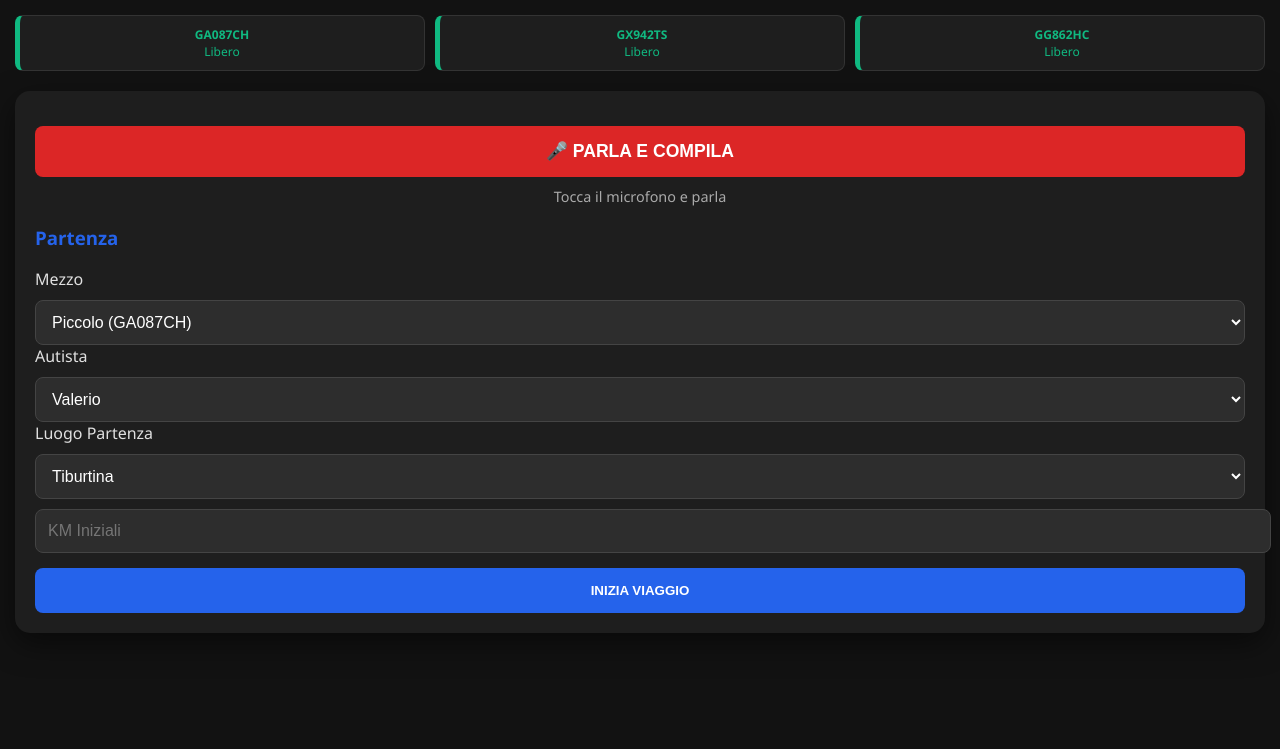
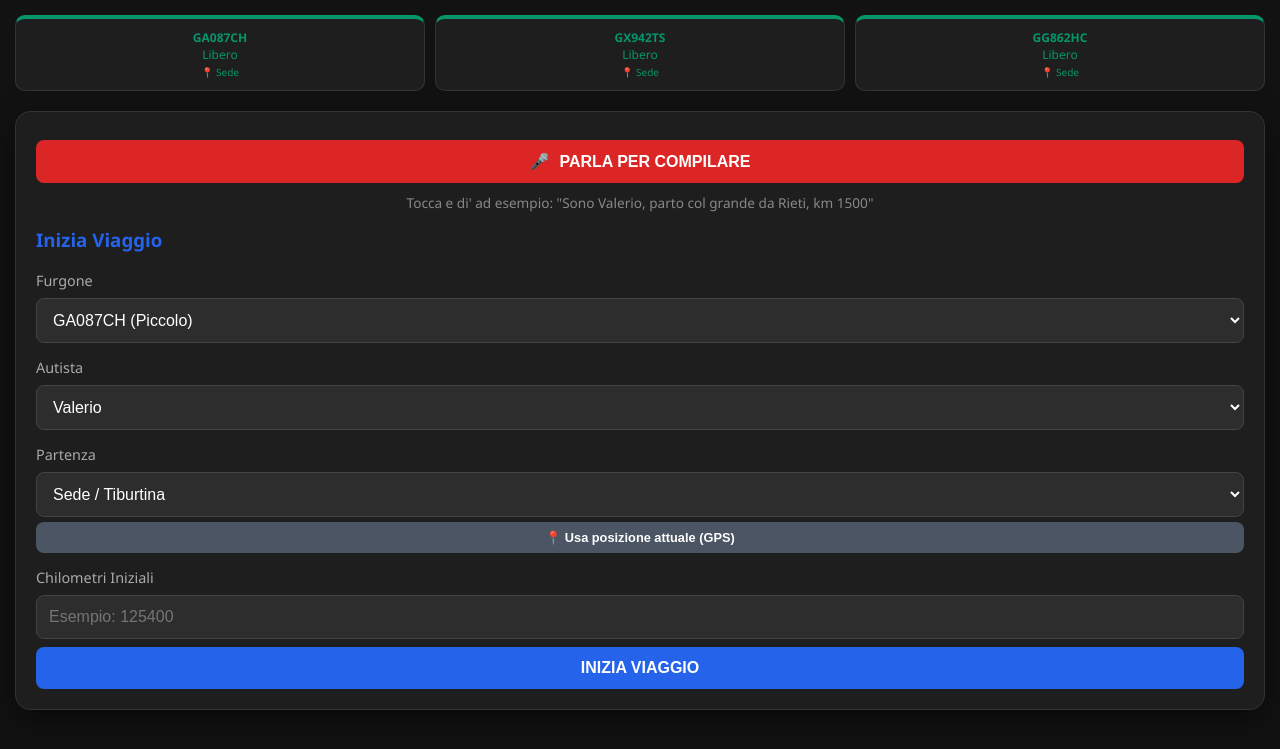
Before and after one commit to valerio121291/furgoni-uscite, a Flask app: page / in a window 1280 px wide. Shown: the top 749 px of the page. Run offline with Flask 3, Linux system fonts and the light colour scheme; some libraries are stand-ins or nearby versions.

Commit message:
Update form.html

```diff
--- a/templates/form.html
+++ b/templates/form.html
@@ -3,79 +3,163 @@
 <head>
     <meta charset="utf-8">
     <meta name="viewport" content="width=device-width, initial-scale=1">
-    <title>Furgoni IA Dark</title>
+    <title>Centrale Furgoni Valerio - IA Dark</title>
     <style>
-        body { font-family: 'Segoe UI', sans-serif; background: #121212; color: #e0e0e0; padding: 15px; margin: 0; }
+        /* TEMA SCURO */
+        body { font-family: 'Segoe UI', Tahoma, Geneva, Verdana, sans-serif; background: #121212; color: #e0e0e0; padding: 15px; margin: 0; }
         .status-grid { display: grid; grid-template-columns: repeat(3, 1fr); gap: 10px; margin-bottom: 20px; }
-        .truck { background: #1e1e1e; padding: 10px; border-radius: 8px; text-align: center; font-size: 0.75rem; border: 1px solid #333; }
-        .In.Viaggio { border-left: 5px solid #f97316; color: #f97316; }
-        .Libero { border-left: 5px solid #10b981; color: #10b981; }
-        .main-card { background: #1e1e1e; padding: 20px; border-radius: 15px; box-shadow: 0 10px 30px rgba(0,0,0,0.5); }
-        select, input { width: 100%; padding: 12px; margin-top: 10px; border-radius: 8px; border: 1px solid #444; background: #2d2d2d; color: white; font-size: 1rem; }
-        button { width: 100%; padding: 15px; margin-top: 15px; border-radius: 8px; border: none; font-weight: bold; cursor: pointer; }
-        .btn-blue { background: #2563eb; color: white; }
-        .btn-voice { background: #dc2626; color: white; margin-bottom: 20px; font-size: 1.1rem; }
-        #v-status { text-align: center; color: #aaa; font-size: 0.9rem; margin-top: -10px; margin-bottom: 10px; }
+        .truck-card { background: #1e1e1e; padding: 10px; border-radius: 10px; text-align: center; font-size: 0.75rem; border: 1px solid #333; transition: 0.3s; }
+        .In.Viaggio { border-top: 4px solid #f97316; color: #f97316; }
+        .Libero { border-top: 4px solid #059669; color: #059669; }
+
+        .main-card { background: #1e1e1e; padding: 20px; border-radius: 15px; box-shadow: 0 10px 30px rgba(0,0,0,0.5); border: 1px solid #333; }
+
+        h3 { color: #2563eb; margin-top: 0; }
+        label { display: block; margin-top: 15px; font-size: 0.9rem; color: #aaa; }
+
+        select, input, button { width: 100%; padding: 12px; margin-top: 8px; border-radius: 8px; border: 1px solid #444; box-sizing: border-box; font-size: 1rem; }
+        select, input { background: #2d2d2d; color: white; }
+
+        /* BOTTONI */
+        button { background: #2563eb; color: white; font-weight: bold; border: none; cursor: pointer; transition: 0.2s; }
+        button:active { transform: scale(0.98); }
+        .btn-voice { background: #dc2626; margin-bottom: 10px; display: flex; align-items: center; justify-content: center; gap: 10px; }
+        .btn-gps { background: #4b5563; font-size: 0.8rem; padding: 8px; margin-top: 5px; }
+        .btn-stop { background: #059669; }
+        .btn-annulla { background: transparent; color: #666; border: 1px solid #444; margin-top: 30px; font-size: 0.8rem; }
+
+        .info-box { background: #1a2233; padding: 12px; border-radius: 8px; margin-bottom: 15px; font-size: 0.9rem; border-left: 4px solid #2563eb; color: #fff; }
+        #stato-ia { text-align: center; color: #888; font-size: 0.85rem; margin-bottom: 15px; }
     </style>
 </head>
 <body>
+
     <div class="status-grid">
         {% for t, info in furgoni.items() %}
-        <div class="truck {{ info.stato }}"><strong>{{ t }}</strong><br>{{ info.stato }}</div>
+        <div class="truck-card {{ info.stato }}">
+            <strong>{{ t }}</strong><br>
+            {{ info.stato }}<br>
+            <small>📍 {{ info.posizione }}</small>
+        </div>
         {% endfor %}
     </div>
 
     <div class="main-card">
         {% if not targa_attiva %}
-            <button type="button" class="btn-voice" id="start-voice">🎤 PARLA E COMPILA</button>
-            <div id="v-status">Tocca il microfono e parla</div>
+            <button type="button" class="btn-voice" id="btn-vocale">
+                <span>🎤</span> PARLA PER COMPILARE
+            </button>
+            <div id="stato-ia">Tocca e di' ad esempio: "Sono Valerio, parto col grande da Rieti, km 1500"</div>
+
+            <form method="post" id="mainForm">
+                <h3>Inizia Viaggio</h3>
+
+                <label>Furgone</label>
+                <select name="targa" id="targa" required>
+                    <option value="GA087CH">GA087CH (Piccolo)</option>
+                    <option value="GX942TS">GX942TS (Medio)</option>
+                    <option value="GG862HC">GG862HC (Grosso)</option>
+                </select>
+
+                <label>Autista</label>
+                <select name="autista" id="autista">
+                    <option value="Valerio">Valerio</option>
+                    <option value="Daniele">Daniele</option>
+                    <option value="Costantino">Costantino</option>
+                    <option value="Simone">Simone</option>
+                    <option value="Stefano">Stefano</option>
+                </select>
+
+                <label>Partenza</label>
+                <select name="partenza" id="partenza">
+                    <option value="Sede">Sede / Tiburtina</option>
+                    <option value="Rieti">Rieti</option>
+                    <option value="Cavour Viminale">Cavour Viminale</option>
+                    <option value="Via Genova">Via Genova</option>
+                    <option value="Policlinico">Policlinico</option>
+                    <option value="San Giovanni">San Giovanni</option>
+                    <option value="L'Aquila">L'Aquila</option>
+                    <option value="Teramo">Teramo</option>
+                    <option value="Avezzano">Avezzano</option>
+                </select>
+                <button type="button" class="btn-gps" onclick="rilevaPosizione('partenza')">📍 Usa posizione attuale (GPS)</button>
+
+                <label>Chilometri Iniziali</label>
+                <input type="number" name="km_partenza" id="km_partenza" placeholder="Esempio: 125400" required>
+
+                <button type="submit" name="azione" value="start">INIZIA VIAGGIO</button>
+            </form>
+
+        {% else %}
+            <div class="info-box">
+                🚜 Mezzo: <strong>{{ targa_attiva }}</strong><br>
+                👤 Autista: <strong>{{ corsa_attiva.autista }}</strong>
+            </div>
 
             <form method="post">
-                <h3 style="color:#2563eb">Partenza</h3>
-                <label>Mezzo</label>
-                <select name="targa" id="targa">
-                    <option value="GA087CH">Piccolo (GA087CH)</option>
-                    <option value="GX942TS">Medio (GX942TS)</option>
-                    <option value="GG862HC">Grande (GG862HC)</option>
-                </select>
-                <label>Autista</label>
-                <select name="autista" id="autista">
-                    <option>Valerio</option><option>Daniele</option><option>Costantino</option><option>Simone</option><option>Stefano</option>
-                </select>
-                <label>Luogo Partenza</label>
-                <select name="partenza" id="partenza">
-                    <option>Tiburtina</option><option>Sede</option><option>Rieti</option><option>L'Aquila</option>
-                </select>
-                <input type="number" name="km_partenza" id="km_partenza" placeholder="KM Iniziali" required>
-                <button type="submit" name="azione" value="start" class="btn-blue">INIZIA VIAGGIO</button>
-            </form>
-        {% else %}
-            <h3 style="color:#f97316">Viaggio in corso: {{ targa_attiva }}</h3>
-            <form method="post">
                 <input type="hidden" name="targa" value="{{ targa_attiva }}">
-                <button type="submit" name="azione" value="annulla" style="background:#444; color:white;">Annulla Viaggio</button>
+
+                {% if corsa_attiva.step == 1 %}
+                    <h3>Fase 2: Arrivo a Destinazione</h3>
+                    <label>Destinazione Raggiunta</label>
+                    <select name="destinazione" id="destinazione">
+                        <option value="Rieti">Rieti</option>
+                        <option value="Tiburtina">Tiburtina</option>
+                        <option value="L'Aquila">L'Aquila</option>
+                        <option value="Cavour Viminale">Cavour Viminale</option>
+                        <option value="Via Genova">Via Genova</option>
+                        <option value="Policlinico">Policlinico</option>
+                        <option value="Avezzano">Avezzano</option>
+                        <option value="Teramo">Teramo</option>
+                        <option value="Sede">Sede</option>
+                    </select>
+                    <button type="button" class="btn-gps" onclick="rilevaPosizione('destinazione')">📍 Rileva dove sono ora</button>
+
+                    <label>Chilometri all'Arrivo</label>
+                    <input type="number" name="km_destinazione" placeholder="KM Arrivo" required>
+
+                    <button type="submit" name="azione" value="arrivo_dest">REGISTRA ARRIVO</button>
+
+                {% elif corsa_attiva.step == 2 %}
+                    <h3>Fase 3: Rientro alla Base</h3>
+                    <p style="font-size: 0.9rem; color: #888;">Stai rientrando alla sede di Tiburtina.</p>
+
+                    <label>Chilometri Finali (Rientro)</label>
+                    <input type="number" name="km_rientro" placeholder="KM Finali" required>
+
+                    <button type="submit" name="azione" value="stop" class="btn-stop">CHIUDI E SCARICA PDF</button>
+                {% endif %}
+
+                <button type="submit" name="azione" value="annulla" class="btn-annulla">Annulla Viaggio</button>
             </form>
         {% endif %}
     </div>
 
     <script>
-    const btn = document.getElementById('start-voice');
-    const status = document.getElementById('v-status');
+    // --- LOGICA MICROFONO E IA ---
+    const btnIA = document.getElementById('btn-vocale');
+    const statoIA = document.getElementById('stato-ia');
 
     if ('webkitSpeechRecognition' in window) {
         const recognition = new webkitSpeechRecognition();
         recognition.lang = "it-IT";
+        recognition.continuous = false;
 
-        btn.onclick = () => { recognition.start(); status.innerText = "Ti ascolto..."; };
+        btnIA.onclick = () => {
+            recognition.start();
+            statoIA.innerText = "Ti ascolto... parla ora";
+            statoIA.style.color = "#ef4444";
+        };
 
         recognition.onresult = (event) => {
-            const text = event.results[0][0].transcript;
-            status.innerText = "Analisi IA: " + text;
+            const transcript = event.results[0][0].transcript;
+            statoIA.innerText = "IA sta analizzando: " + transcript;
+            statoIA.style.color = "#2563eb";
 
             fetch('/process_voice', {
                 method: 'POST',
                 headers: {'Content-Type': 'application/json'},
-                body: JSON.stringify({text: text})
+                body: JSON.stringify({text: transcript})
             })
             .then(res => res.json())
             .then(data => {
@@ -83,16 +167,40 @@
                 if(data.autista) document.getElementById('autista').value = data.autista;
                 if(data.km) document.getElementById('km_partenza').value = data.km;
                 if(data.partenza) {
+                    let sel = document.getElementById('partenza');
                     let opt = new Option(data.partenza, data.partenza, true, true);
-                    document.getElementById('partenza').add(opt);
+                    sel.add(opt);
                 }
-                status.innerText = "Dati compilati con successo!";
+                statoIA.innerText = "Dati compilati correttamente!";
+                statoIA.style.color = "#059669";
             })
-            .catch(() => { status.innerText = "Errore durante l'analisi."; });
+            .catch(err => {
+                statoIA.innerText = "Errore IA. Prova a scrivere a mano.";
+                statoIA.style.color = "#888";
+            });
         };
     } else {
-        btn.style.display = 'none';
-        status.innerText = "Microfono non supportato su questo browser.";
+        btnIA.style.display = 'none';
+        statoIA.innerText = "Microfono non supportato su questo browser.";
+    }
+
+    // --- LOGICA GPS ---
+    function rilevaPosizione(idCampo) {
+        const campo = document.getElementById(idCampo);
+        if (navigator.geolocation) {
+            navigator.geolocation.getCurrentPosition(function(position) {
+                const lat = position.coords.latitude;
+                const lon = position.coords.longitude;
+                fetch(`https://nominatim.openstreetmap.org/reverse?format=json&lat=${lat}&lon=${lon}`)
+                    .then(r => r.json())
+                    .then(data => {
+                        const nome = data.address.city || data.address.town || data.address.village || "Posizione Rilevata";
+                        const opt = new Option(nome, nome, true, true);
+                        campo.add(opt);
+                        alert("Posizione rilevata: " + nome);
+                    });
+            });
+        }
     }
     </script>
 </body>
```
